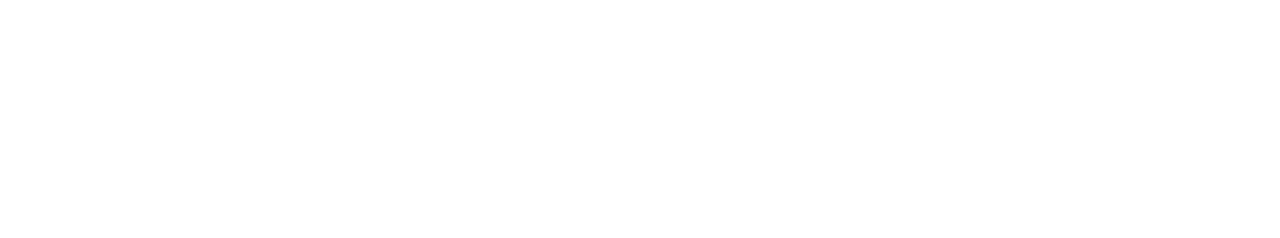
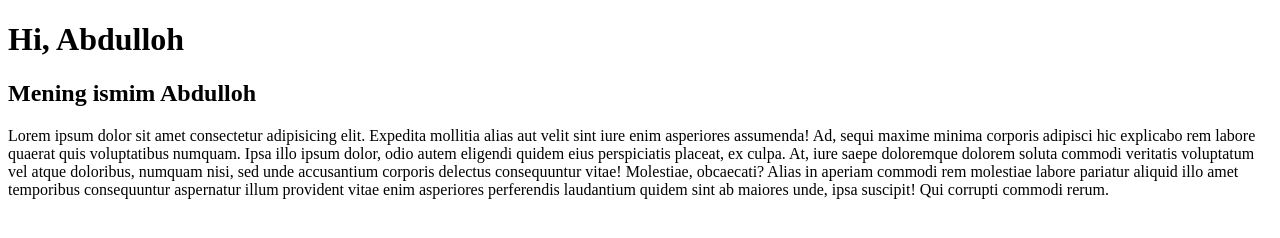
Before and after one commit to Ziiyodullayevv/team-work, a plain HTML site: page index.html in a window 1280 px wide. Drawn offline with Linux system fonts and the light colour scheme.

Commit message:
abdulloh branch

```diff
--- a/index.html
+++ b/index.html
@@ -5,5 +5,21 @@
     <meta name="viewport" content="width=device-width, initial-scale=1.0" />
     <title>Document</title>
   </head>
-  <body></body>
+  <body>
+    <h1>Hi, Abdulloh</h1>
+    <h2>Mening ismim Abdulloh</h2>
+    <p>
+      Lorem ipsum dolor sit amet consectetur adipisicing elit. Expedita mollitia
+      alias aut velit sint iure enim asperiores assumenda! Ad, sequi maxime
+      minima corporis adipisci hic explicabo rem labore quaerat quis
+      voluptatibus numquam. Ipsa illo ipsum dolor, odio autem eligendi quidem
+      eius perspiciatis placeat, ex culpa. At, iure saepe doloremque dolorem
+      soluta commodi veritatis voluptatum vel atque doloribus, numquam nisi, sed
+      unde accusantium corporis delectus consequuntur vitae! Molestiae,
+      obcaecati? Alias in aperiam commodi rem molestiae labore pariatur aliquid
+      illo amet temporibus consequuntur aspernatur illum provident vitae enim
+      asperiores perferendis laudantium quidem sint ab maiores unde, ipsa
+      suscipit! Qui corrupti commodi rerum.
+    </p>
+  </body>
 </html>
```
